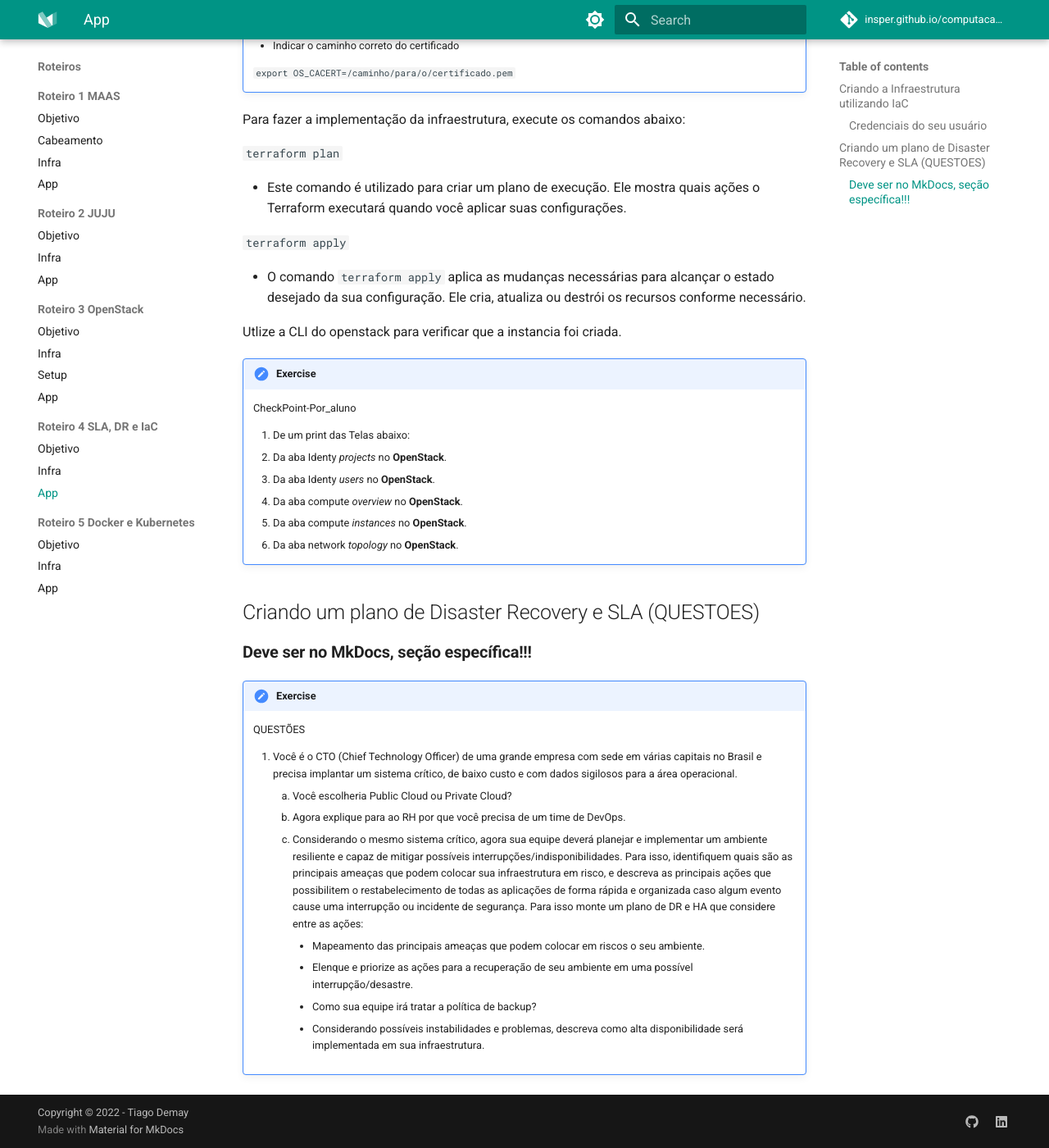
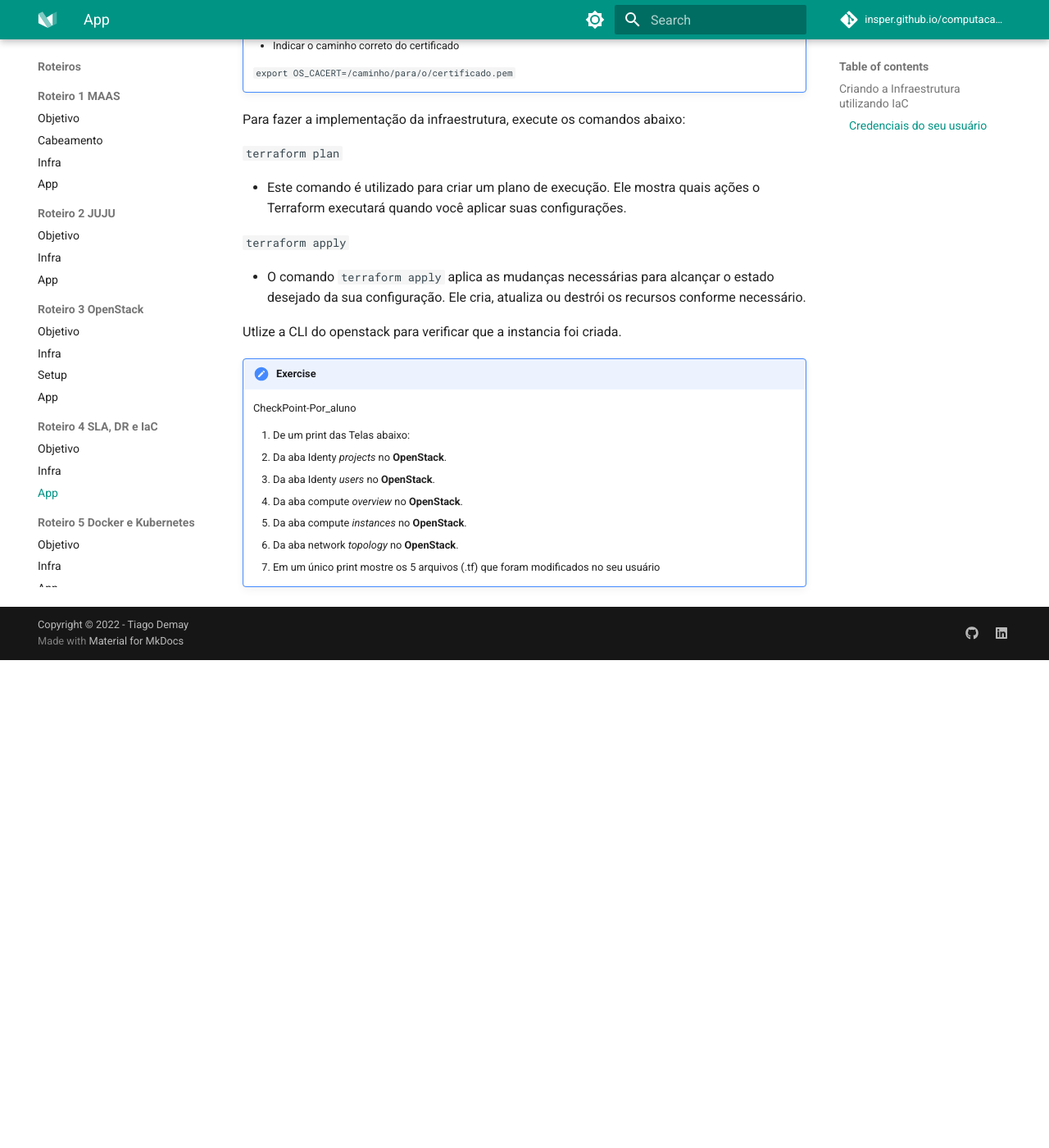
Before and after one commit to Insper/computacao-nuvem, an MkDocs documentation site: the page built from docs/roteiros/4.app.md, in a window 1280 px wide and 1400 px high, scrolled down 3710 px. Shown: the whole window at 82% size. Built offline with MkDocs 1.6.1 and Material for MkDocs 9.7.7, drawn with Linux system fonts in a browser that asks for light colours; nearby versions of some CDN libraries; emoji names are drawn with the system emoji font; comment, search, counter and statistics services are not loaded; after the commit the page ends 4515 px from its top, so only the background shows below that.

Commit message:
update rot 4

```diff
--- a/docs/roteiros/4.app.md
+++ b/docs/roteiros/4.app.md
@@ -188,6 +188,8 @@
       2. Da aba compute *overview* no **OpenStack**.
       3. Da aba compute *instances* no **OpenStack**.
       4. Da aba network *topology* no **OpenStack**.
+      5. Em um único print mostre os 5 arquivos (.tf) que foram modificados no seu usuário
+
 
 <!--
 ## Criando a sua aplicação em cada Projeto <strong>(individual por aluno)</strong>
@@ -247,7 +249,7 @@
 
 `terraform destroy` -->
 
-## Criando um plano de Disaster Recovery e SLA (QUESTOES)
+<!-- ## Criando um plano de Disaster Recovery e SLA (QUESTOES)
 
 ### **Deve ser no MkDocs, seção específica!!!**
 
@@ -261,4 +263,4 @@
             - Mapeamento das principais ameaças que podem colocar em riscos o seu ambiente.
             - Elenque e priorize as ações para a recuperação de seu ambiente em uma possível interrupção/desastre.
             - Como sua equipe irá tratar a política de backup?
-            - Considerando possíveis instabilidades e problemas, descreva como alta disponibilidade será implementada em sua infraestrutura.
+            - Considerando possíveis instabilidades e problemas, descreva como alta disponibilidade será implementada em sua infraestrutura. -->
```
